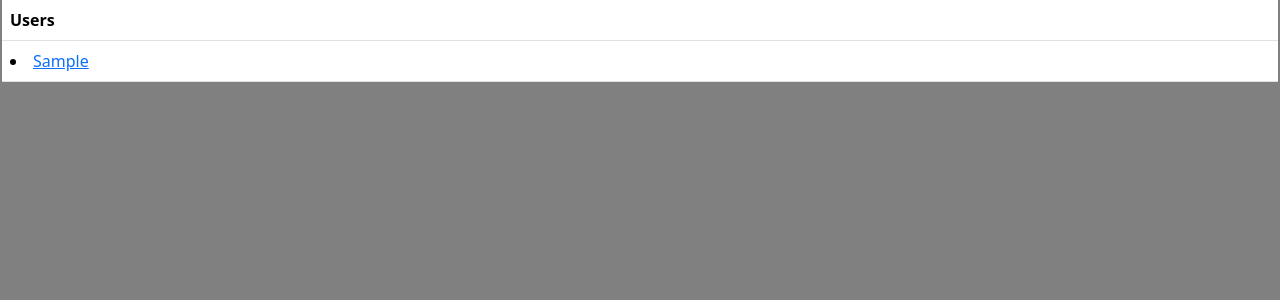
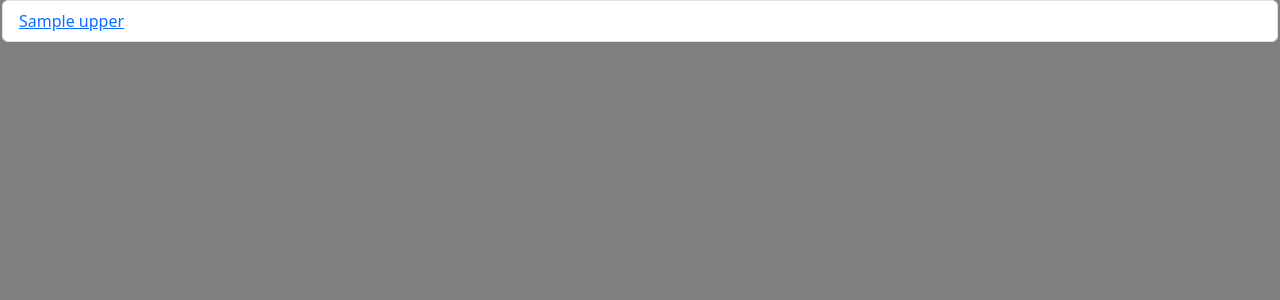
Before and after one commit to nebula1989/UpOnYourLuck, a Django app: template welcome/templates/welcome/show_all_users.html in a window 1280 px wide. Shown: the part 58-358 px from the top of the page. Run offline with Django 4.2, Linux system fonts and the light colour scheme; the template is opened without the code that fills it: most values are stand-ins (such as "Sample title", 1, 10 or a date in 2020); some libraries are stand-ins or nearby versions.

Commit message:
beautified list of users section

```diff
--- a/welcome/templates/welcome/show_all_users.html
+++ b/welcome/templates/welcome/show_all_users.html
@@ -1,23 +1,9 @@
 {% extends 'welcome/welcome_base.html' %}
 
 {% block content %}
-
-    <table class="table">
-  <thead>
-    <tr>
-      <th scope="col">Users</th>
-    </tr>
-  </thead>
-  <tbody>
-    <tr>
-      <td>
-          {% for user in list_of_users %}
-            <li><a href="{% url 'visitor_to_profile' user.username %}">{{ user.first_name }}</a></li>
+    <ul class="list-group">
+        {% for user in list_of_users %}
+            <li class="list-group-item"><a href="{% url 'visitor_to_profile' user.username %}">{{ user.first_name.upper }}</a></li>
           {% endfor %}
-      </td>
-    </tr>
-  </tbody>
-</table>
-
-
+    </ul>
 {% endblock %}
```
